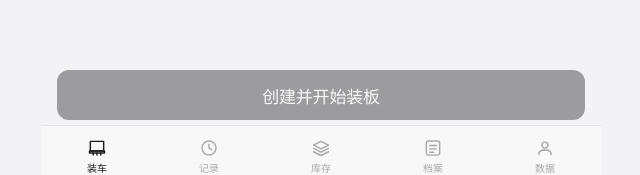
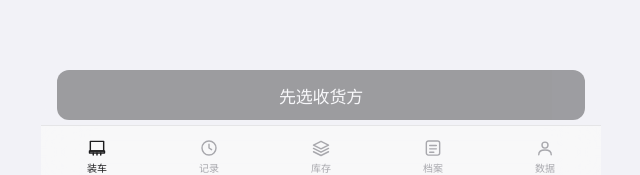
Before and after one commit to wangc413/InvenTrack, a React (Vite) app: page / in a window 1280 px wide. Both pictures are taken after a click on the button "新建车次". Shown: the part 621-796 px from the top of the page, without its empty margins (319-959 px from the left). Built offline with nearby package versions, Linux system fonts and the light colour scheme.

Commit message:
修复装板按钮文字与新建车次按钮防呆
- 装板按钮：改为显示当前板号（第一板时显示「第一板 开始装车 · 下一板」）\n- 新建车次底部按钮随计划完成度置灰：未选品显示「先选品和箱数」，填齐才可点

```diff
--- a/src/pages/Load.tsx
+++ b/src/pages/Load.tsx
@@ -340,6 +340,7 @@ function NewOrderForm({ onCancel, onCreated }: { onCancel: () => void; onCreated
     if (!dest) return toast('先填收货地')
     if (customerIds.length === 0) return toast('先选收货方')
     const filled = planRows.filter((r) => r.skuId || r.prodDate || r.boxes)
+    if (filled.length === 0) return toast('还没选品：在要货计划里选好品、日期和箱数')
     if (filled.some((r) => !r.skuId || !r.prodDate || !(Number(r.boxes) > 0)))
       return toast('要货计划有没填全的行：品、日期、箱数都要填')
     // 箱数不能超过这个品这个日期的库存
@@ -359,6 +360,12 @@ function NewOrderForm({ onCancel, onCreated }: { onCancel: () => void; onCreated
     })
     onCreated(id)
   }
+
+  /** 计划是否已填全（品 + 日期 + 箱数都齐）：底部按钮据此亮起/置灰 */
+  const planReady = useMemo(() => {
+    const filled = planRows.filter((r) => r.skuId || r.prodDate || r.boxes)
+    return filled.length > 0 && filled.every((r) => r.skuId && r.prodDate && Number(r.boxes) > 0)
+  }, [planRows])
 
   return (
     <>
@@ -438,9 +445,9 @@ function NewOrderForm({ onCancel, onCreated }: { onCancel: () => void; onCreated
         <button
           className="btn primary"
           onClick={create}
-          disabled={!destination.trim() || customerIds.length === 0}
+          disabled={!destination.trim() || customerIds.length === 0 || !planReady}
         >
-          创建并开始装板
+          {planReady ? '创建并开始装板' : customerIds.length === 0 ? '先选收货方' : '先选品和箱数'}
         </button>
       </div>
     </>
@@ -925,7 +932,7 @@ function overText(over: { x: number; z: number }) {
 
       <div className="dock">
         <button className="btn primary" onClick={putOn} disabled={!sku || boxes <= 0 || over > 0 || overPlan}>
-          {editing ? `保存 ${palletLabel}` : `${nextLabel} 开始装车 · 下一板`}
+          {editing ? `保存 ${palletLabel}` : `${palletLabel} 开始装车 · 下一板`}
         </button>
       </div>
     </>
```
